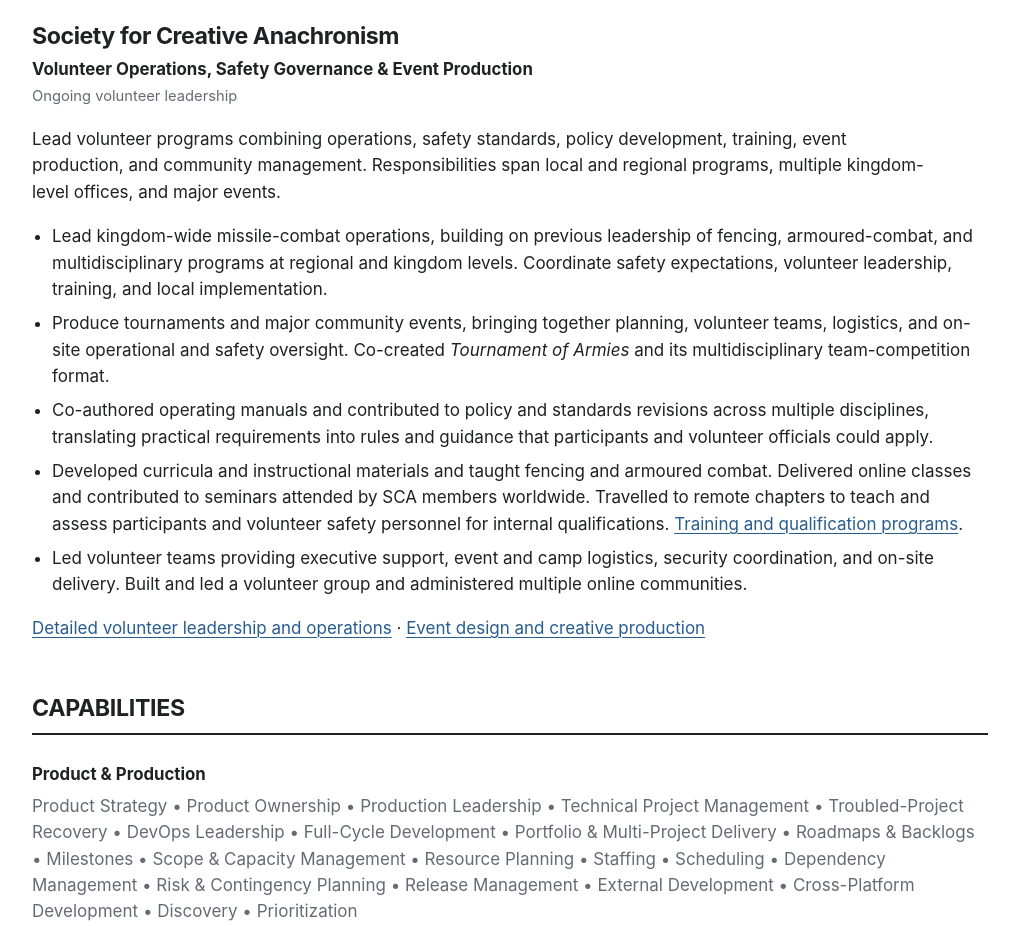
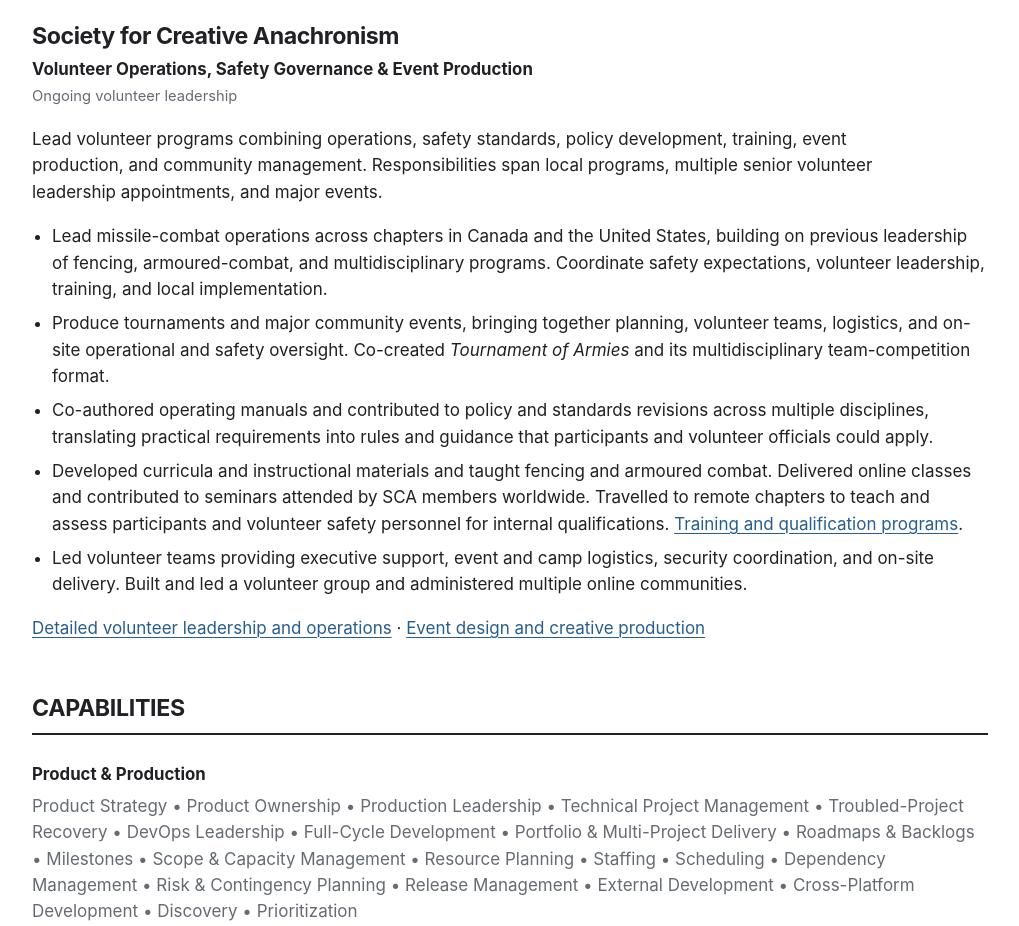
Before and after one commit to MaxMin4Life/cv, a plain HTML site: page index.html in a window 1280 px wide. Shown: the part 7573-8499 px from the top of the page, without its empty margins (130-1149 px from the left). Drawn offline with Linux system fonts and the light colour scheme.

Commit message:
Describe SCA leadership scope in plain language

```diff
--- a/index.html
+++ b/index.html
@@ -856,13 +856,13 @@
         <p class="summary">
           Lead volunteer programs combining operations, safety standards,
           policy development, training, event production, and community
-          management. Responsibilities span local and regional programs,
-          multiple kingdom-level offices, and major events.
+          management. Responsibilities span local programs, multiple senior
+          volunteer leadership appointments, and major events.
         </p>
 
         <ul>
           <li>
-            Lead kingdom-wide missile-combat operations, building on previous leadership of fencing, armoured-combat, and multidisciplinary programs at regional and kingdom levels. Coordinate safety expectations, volunteer leadership, training, and local implementation.
+            Lead missile-combat operations across chapters in Canada and the United States, building on previous leadership of fencing, armoured-combat, and multidisciplinary programs. Coordinate safety expectations, volunteer leadership, training, and local implementation.
           </li>
           <li>
             Produce tournaments and major community events, bringing together planning, volunteer teams, logistics, and on-site operational and safety oversight. Co-created <em>Tournament of Armies</em> and its multidisciplinary team-competition format.
```
